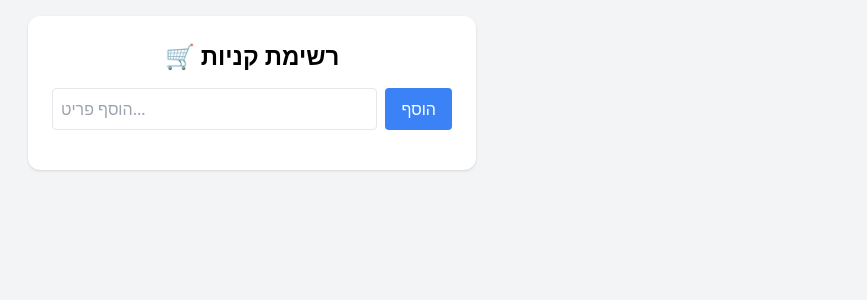
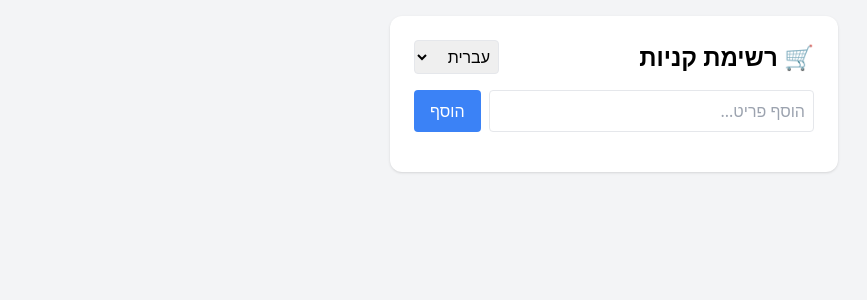
Before and after one commit to mangisto14/shopping-list-app, a React (Vite) app: page / in a window 1280 px wide. Shown: the top 300 px of the page, without its empty margins (388-1255 px from the left). Built offline with nearby package versions, Linux system fonts and the light colour scheme.

Commit message:
Update App.jsx

```diff
--- a/src/App.jsx
+++ b/src/App.jsx
@@ -1,11 +1,18 @@
 import { useEffect, useState } from "react";
+import "./index.css";
 
 function App() {
+  const [language, setLanguage] = useState("he");
   const [items, setItems] = useState(() => {
     const saved = localStorage.getItem("shopping-list");
     return saved ? JSON.parse(saved) : [];
   });
   const [input, setInput] = useState("");
+
+  useEffect(() => {
+    // הגדרת כיוון דף לפי שפה
+    document.documentElement.dir = language === "he" ? "rtl" : "ltr";
+  }, [language]);
 
   useEffect(() => {
     localStorage.setItem("shopping-list", JSON.stringify(items));
@@ -27,32 +34,73 @@ function App() {
     setItems(items.filter((_, i) => i !== index));
   };
 
+  const labels = {
+    he: {
+      title: "🛒 רשימת קניות",
+      placeholder: "הוסף פריט...",
+      add: "הוסף",
+      delete: "מחק",
+      lang: "עברית",
+    },
+    en: {
+      title: "🛒 Shopping List",
+      placeholder: "Add item...",
+      add: "Add",
+      delete: "Delete",
+      lang: "English",
+    },
+  };
+
+  const t = labels[language];
+
   return (
-    <div className="min-h-screen bg-gray-100 p-4">
+    <div className="min-h-screen bg-gray-100 p-4 font-sans">
       <div className="max-w-md mx-auto bg-white rounded-xl shadow p-6">
-        <h1 className="text-2xl font-bold mb-4 text-center">🛒 רשימת קניות</h1>
+        <div className="flex justify-between items-center mb-4">
+          <h1 className="text-2xl font-bold">{t.title}</h1>
+          <select
+            value={language}
+            onChange={(e) => setLanguage(e.target.value)}
+            className="border rounded p-1"
+          >
+            <option value="he">עברית</option>
+            <option value="en">English</option>
+          </select>
+        </div>
+
         <div className="flex gap-2 mb-4">
           <input
             type="text"
             value={input}
             onChange={(e) => setInput(e.target.value)}
-            placeholder="הוסף פריט..."
+            placeholder={t.placeholder}
             className="flex-1 border p-2 rounded"
           />
           <button onClick={addItem} className="bg-blue-500 text-white px-4 py-2 rounded">
-            הוסף
+            {t.add}
           </button>
         </div>
+
         <ul className="space-y-2">
           {items.map((item, index) => (
-            <li key={index} className="flex justify-between items-center p-2 bg-gray-100 rounded">
+            <li
+              key={index}
+              className="flex justify-between items-center p-2 bg-gray-100 rounded"
+            >
               <span
                 onClick={() => toggleItem(index)}
-                className={`cursor-pointer ${item.bought ? "line-through text-gray-400" : ""}`}
+                className={`cursor-pointer ${
+                  item.bought ? "line-through text-gray-400" : ""
+                }`}
               >
                 {item.name}
               </span>
-              <button onClick={() => deleteItem(index)} className="text-red-500">🗑️</button>
+              <button
+                onClick={() => deleteItem(index)}
+                className="text-red-500"
+              >
+                🗑️
+              </button>
             </li>
           ))}
         </ul>
```
